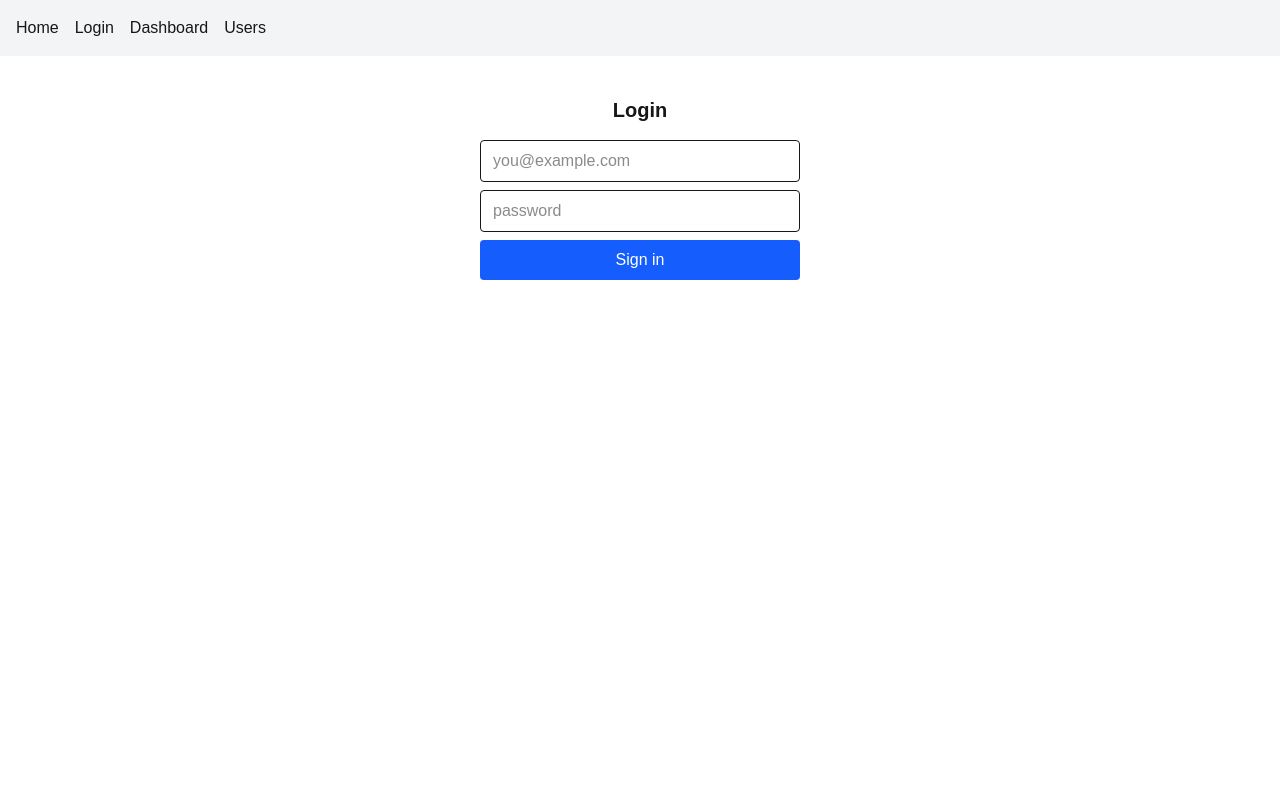
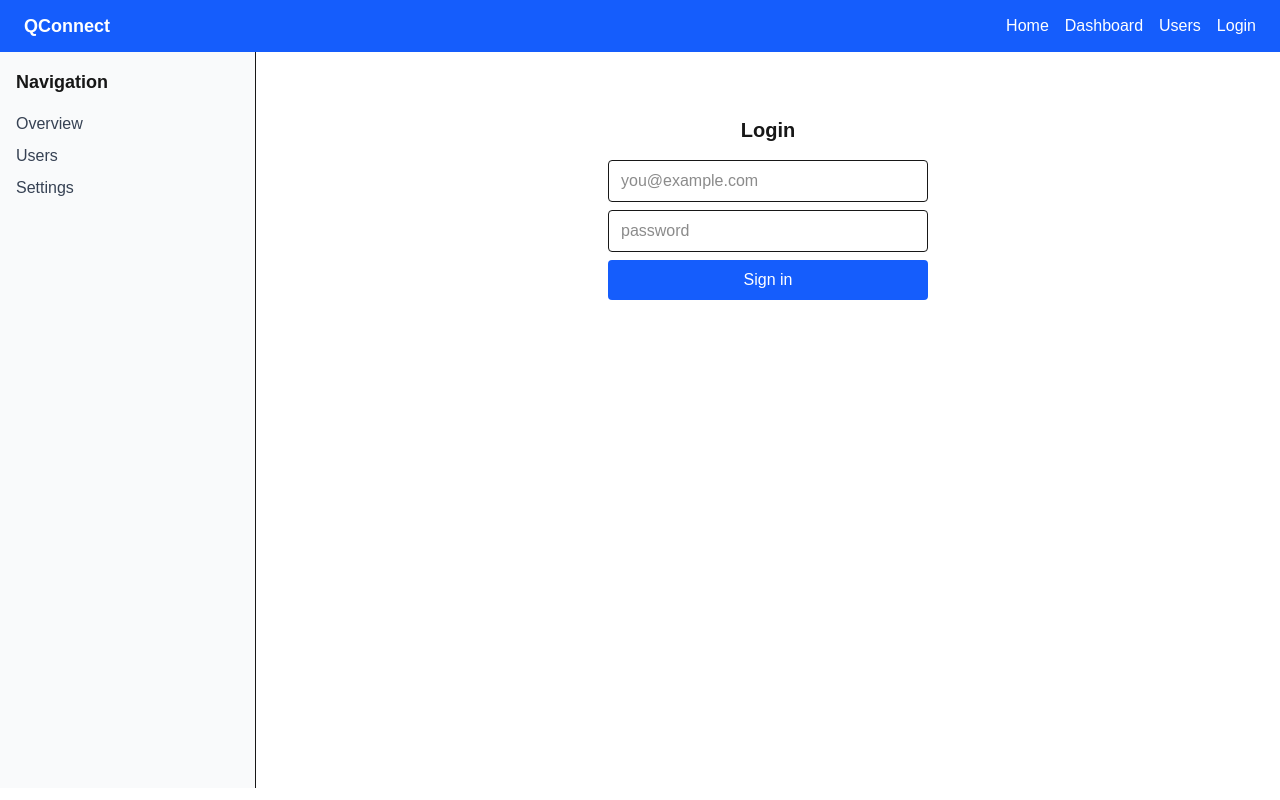
Before and after one commit to kalviumcommunity/S86-1225-Vertex-Full-Stack-With-NextjsAnd-AWS-Azure-QConnect, a Next.js app in the folder qconnect/: page /login in a window 1280 px wide. Built offline with nearby package versions, Linux system fonts and the light colour scheme.

Commit message:
Layout and Component Architecture

```diff
--- a/qconnect/src/app/layout.tsx
+++ b/qconnect/src/app/layout.tsx
@@ -1,6 +1,8 @@
 import type { Metadata } from "next";
 import { Geist, Geist_Mono } from "next/font/google";
 import "./globals.css";
+import "@/components/layout/LayoutWrapper"; // ensure component is included in bundle
+import LayoutWrapper from "@/components/layout/LayoutWrapper";
 
 const geistSans = Geist({
   variable: "--font-geist-sans",
@@ -27,15 +29,18 @@
       <body
         className={`${geistSans.variable} ${geistMono.variable} antialiased`}
       >
-        <header className="p-4 bg-gray-100">
-          <nav className="flex gap-4">
-            <a href="/">Home</a>
-            <a href="/login">Login</a>
-            <a href="/dashboard">Dashboard</a>
-            <a href="/users">Users</a>
-          </nav>
-        </header>
-        {children}
+        {/* Use LayoutWrapper to provide shared header and sidebar across pages */}
+        <div className="min-h-screen">
+          {/* LayoutWrapper is client component and is safe to import here via dynamic or as client component tree */}
+          <div id="app-layout">
+            {/* We render LayoutWrapper directly so pages get consistent header/sidebar */}
+            {/* Note: LayoutWrapper uses Header and Sidebar which are client components */}
+            {/* eslint-disable-next-line @next/next/no-sync-scripts */}
+            <LayoutWrapper>
+              {children}
+            </LayoutWrapper>
+          </div>
+        </div>
       </body>
     </html>
   );
--- a/qconnect/src/app/login/page.tsx
+++ b/qconnect/src/app/login/page.tsx
@@ -32,7 +32,7 @@
       }
 
       // Set cookie (not HttpOnly here - demo use). Adjust attributes for production.
-      document.cookie = `token=${token}; path=/; max-age=3600`;
+      document.cookie = `token=${token}; path=/; max-age=3600; samesite=strict`;
 
       router.push("/dashboard");
     } catch (err: any) {
--- /dev/null
+++ b/qconnect/src/components/index.ts
@@ -0,0 +1,4 @@
+export { default as Header } from "./layout/Header";
+export { default as Sidebar } from "./layout/Sidebar";
+export { default as LayoutWrapper } from "./layout/LayoutWrapper";
+export { default as Button } from "./ui/Button";
--- /dev/null
+++ b/qconnect/src/components/layout/Header.tsx
@@ -0,0 +1,26 @@
+"use client";
+import Link from "next/link";
+
+export default function Header() {
+  return (
+    <header className="w-full bg-blue-600 text-white px-6 py-3 flex justify-between items-center" role="banner">
+      <h1 className="font-semibold text-lg">QConnect</h1>
+      <nav aria-label="Main navigation">
+        <ul className="flex gap-4">
+          <li>
+            <Link href="/" className="hover:underline">Home</Link>
+          </li>
+          <li>
+            <Link href="/dashboard" className="hover:underline">Dashboard</Link>
+          </li>
+          <li>
+            <Link href="/users" className="hover:underline">Users</Link>
+          </li>
+          <li>
+            <Link href="/login" className="hover:underline">Login</Link>
+          </li>
+        </ul>
+      </nav>
+    </header>
+  );
+}
--- /dev/null
+++ b/qconnect/src/components/layout/LayoutWrapper.tsx
@@ -0,0 +1,14 @@
+import Header from "./Header";
+import Sidebar from "./Sidebar";
+
+export default function LayoutWrapper({ children }: { children: React.ReactNode }) {
+  return (
+    <div className="flex flex-col min-h-screen">
+      <Header />
+      <div className="flex flex-1">
+        <Sidebar />
+        <main className="flex-1 bg-white p-6 overflow-auto">{children}</main>
+      </div>
+    </div>
+  );
+}
--- /dev/null
+++ b/qconnect/src/components/layout/Sidebar.tsx
@@ -0,0 +1,25 @@
+"use client";
+import Link from "next/link";
+
+export default function Sidebar() {
+  const links = [
+    { href: "/dashboard", label: "Overview" },
+    { href: "/users", label: "Users" },
+    { href: "/settings", label: "Settings" },
+  ];
+
+  return (
+    <aside className="w-64 h-[calc(100vh-64px)] bg-gray-50 border-r p-4" role="navigation" aria-label="Sidebar">
+      <h2 className="text-lg font-bold mb-4">Navigation</h2>
+      <ul className="space-y-2">
+        {links.map((link) => (
+          <li key={link.href}>
+            <Link href={link.href} className="text-gray-700 hover:text-blue-600" aria-current={false}>
+              {link.label}
+            </Link>
+          </li>
+        ))}
+      </ul>
+    </aside>
+  );
+}
--- /dev/null
+++ b/qconnect/src/components/ui/Button.tsx
@@ -0,0 +1,20 @@
+interface ButtonProps {
+  label: string;
+  onClick?: (e?: React.MouseEvent<HTMLButtonElement>) => void;
+  variant?: "primary" | "secondary";
+  type?: "button" | "submit" | "reset";
+  ariaLabel?: string;
+}
+
+export default function Button({ label, onClick, variant = "primary", type = "button", ariaLabel }: ButtonProps) {
+  const styles =
+    variant === "primary"
+      ? "bg-blue-600 text-white px-4 py-2 rounded hover:bg-blue-700"
+      : "bg-gray-200 text-gray-700 px-4 py-2 rounded hover:bg-gray-300";
+
+  return (
+    <button type={type} onClick={onClick} className={styles} aria-label={ariaLabel}>
+      {label}
+    </button>
+  );
+}
```
Also changed, not shown: 1 other file (tests, documents, lock files or other folders).
